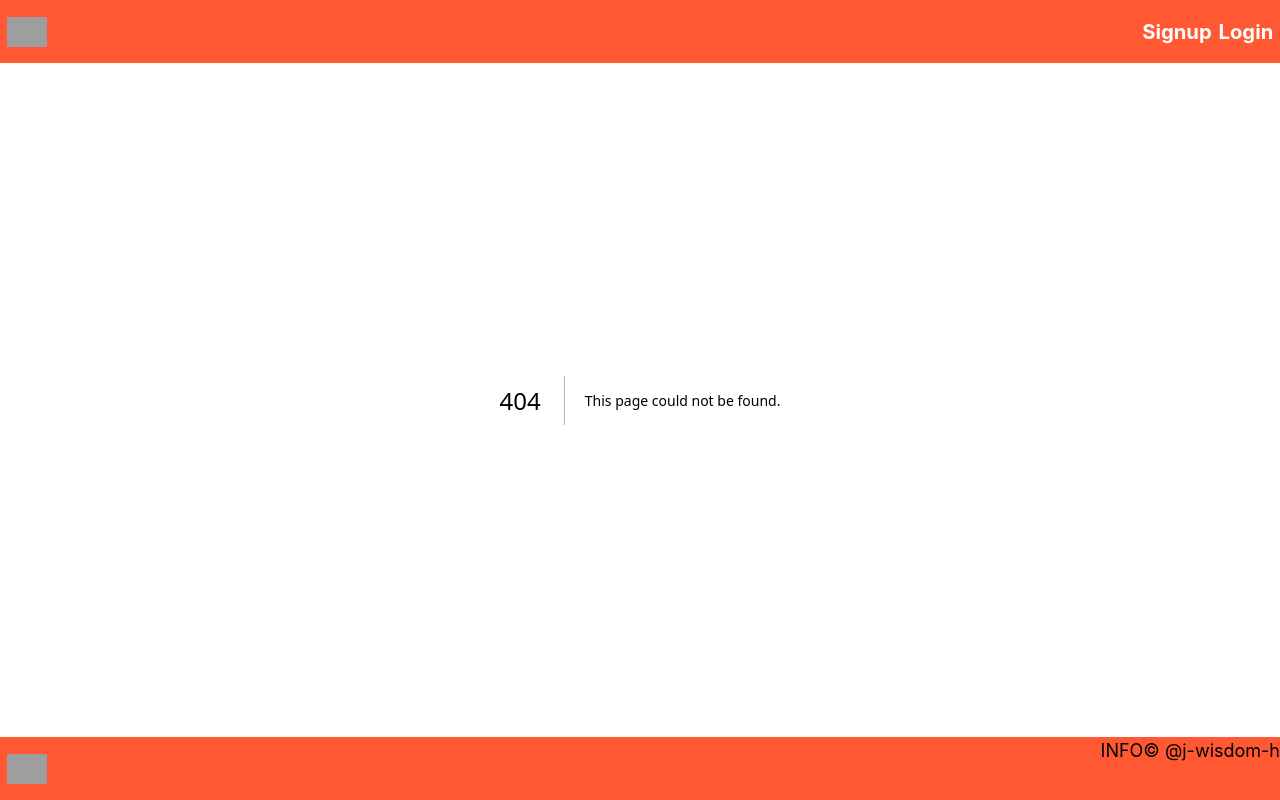
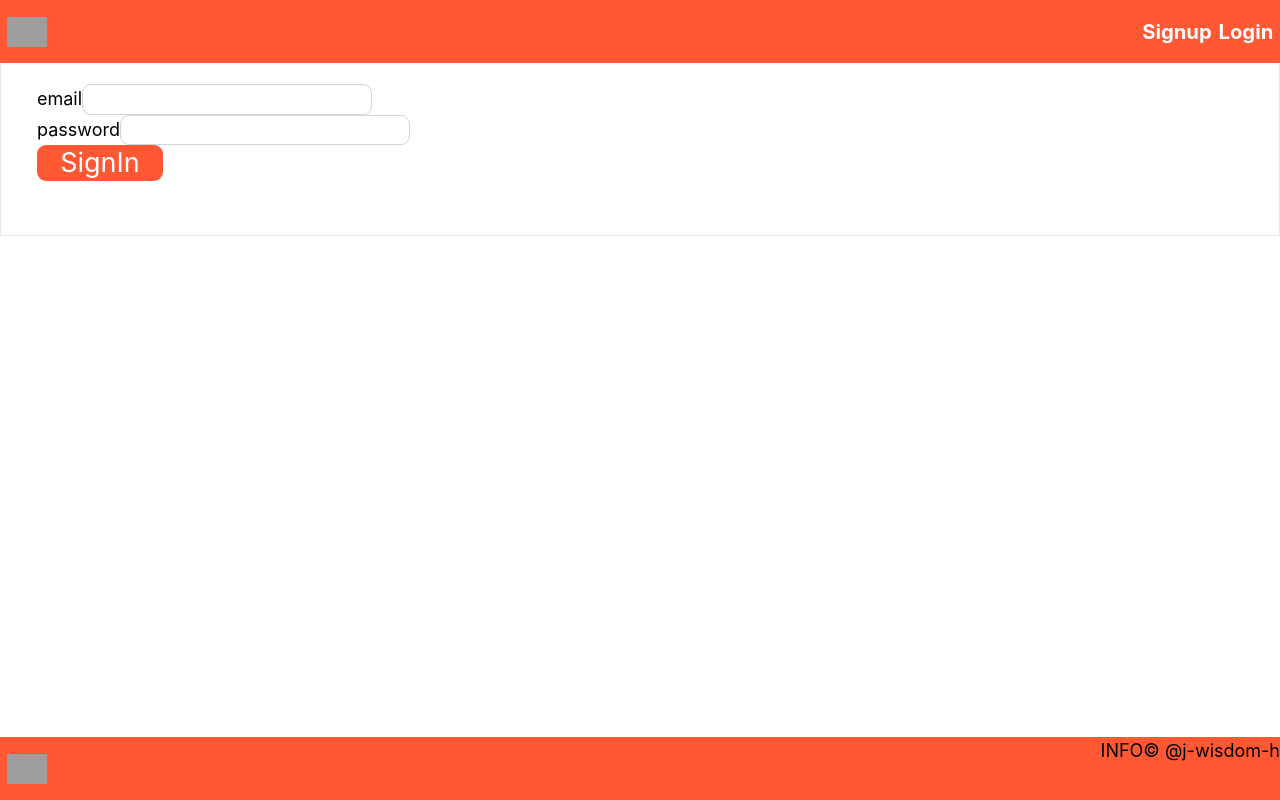
Before and after one commit to j-wisdom-h/BRIDGE, a Next.js app: page /signin in a window 1280 px wide. Before the commit this address had no page. Built offline with nearby package versions, Linux system fonts and the light colour scheme; grey boxes are pictures that could not be loaded.

Commit message:
Rename: rename app/login to app/signin

```diff
--- a/app/login/layout.tsx
+++ /dev/null
@@ -1,8 +0,0 @@
-export default function Layout({ children }: { children: React.ReactNode }) {
-    return (
-        <>
-            <h2>Login layout</h2>
-            {children}
-        </>
-    )
-}
--- a/app/login/page.tsx
+++ /dev/null
@@ -1,3 +0,0 @@
-export default function Login() {
-    return <h2>login Content</h2>
-}
--- /dev/null
+++ b/app/signin/layout.tsx
@@ -0,0 +1,3 @@
+export default function Layout({ children }: { children: React.ReactNode }) {
+    return <div className="centerMiddle">{children}</div>
+}
--- /dev/null
+++ b/app/signin/page.tsx
@@ -0,0 +1,12 @@
+import { LoginForm } from '@/_component/AuthForm'
+
+function Signin() {
+    return (
+        <>
+            <h2>LoginPage</h2>
+            <LoginForm />
+        </>
+    )
+}
+
+export default Signin
```
